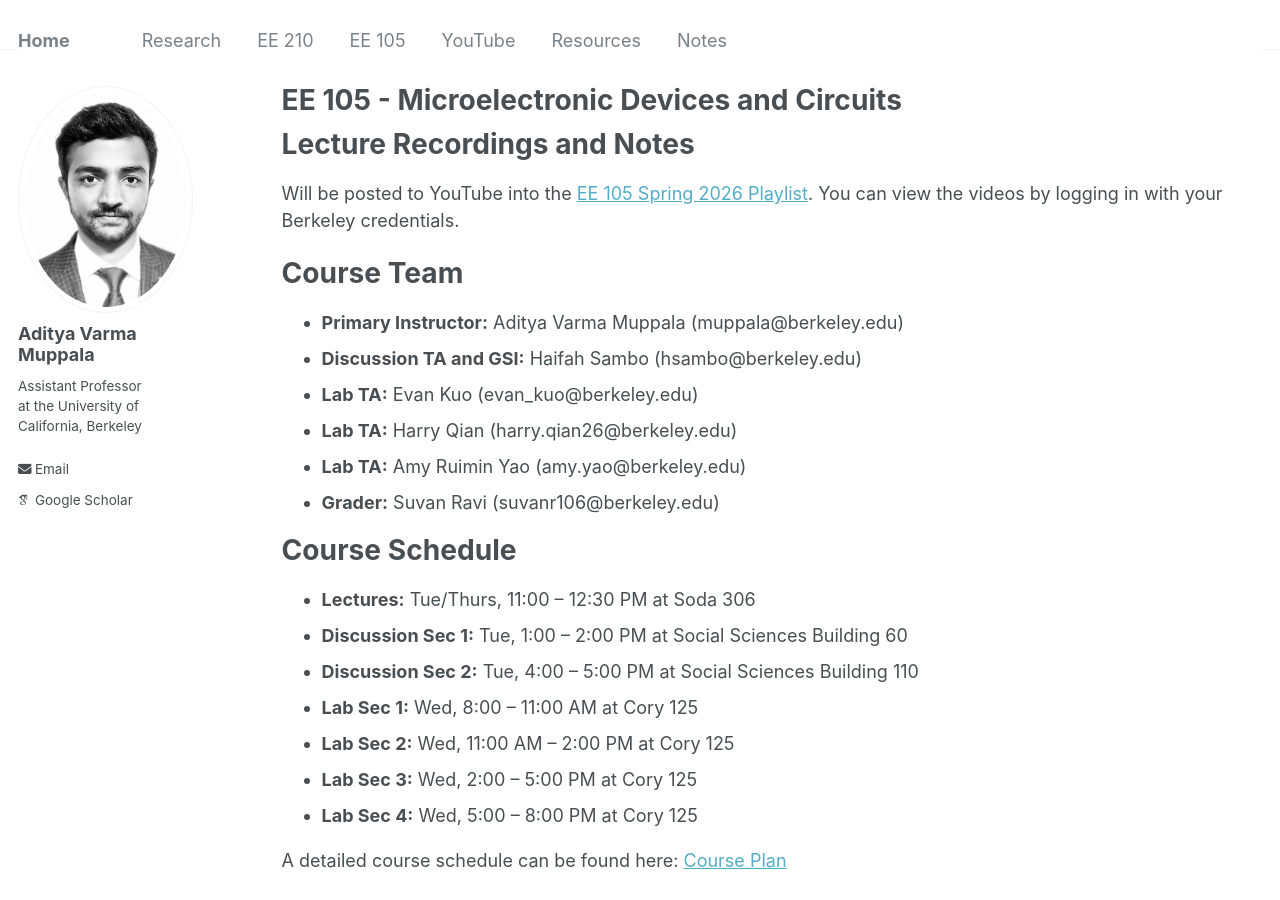
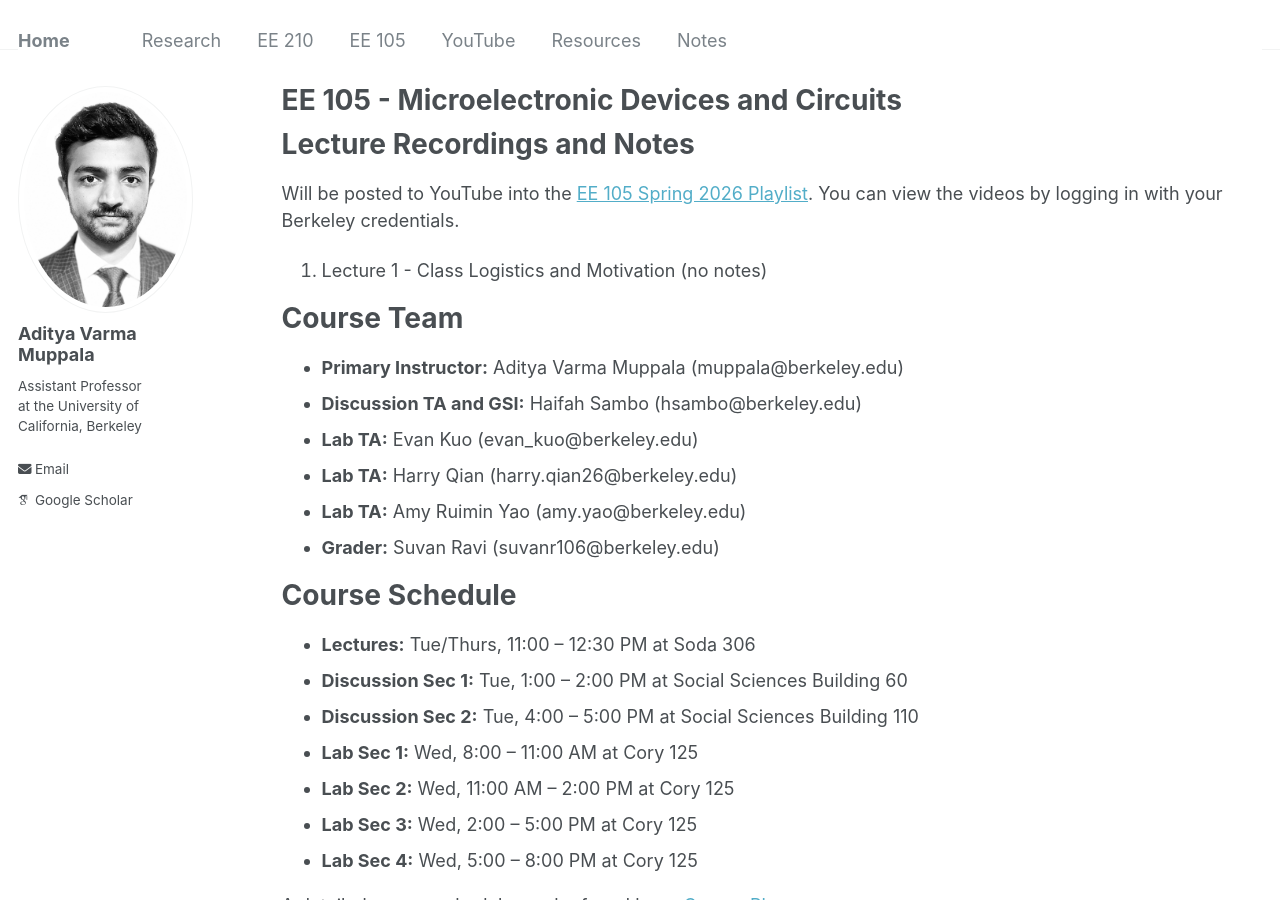
Before and after one commit to AdityaMuppala/adityamuppala.github.io, a Jekyll site: the page built from _pages/teaching105.md, in a window 1280 px wide and 900 px high. Built offline with Jekyll 4.4.1, drawn with Linux system fonts in a browser that asks for light colours; some web fonts are replaced.

Commit message:
Update teaching105.md

```diff
--- a/_pages/teaching105.md
+++ b/_pages/teaching105.md
@@ -7,6 +7,8 @@ permalink: /teaching105/
 
 # Lecture Recordings and Notes
 Will be posted to YouTube into the [EE 105 Spring 2026 Playlist](https://www.youtube.com/playlist?list=PLnocShPlK-FvxztOLs3Ez4v6vpEgsOU-Q). You can view the videos by logging in with your Berkeley credentials.
+
+1. Lecture 1 - Class Logistics and Motivation (no notes)
 
 # Course Team
 - **Primary Instructor:** Aditya Varma Muppala (muppala@berkeley.edu)
```
